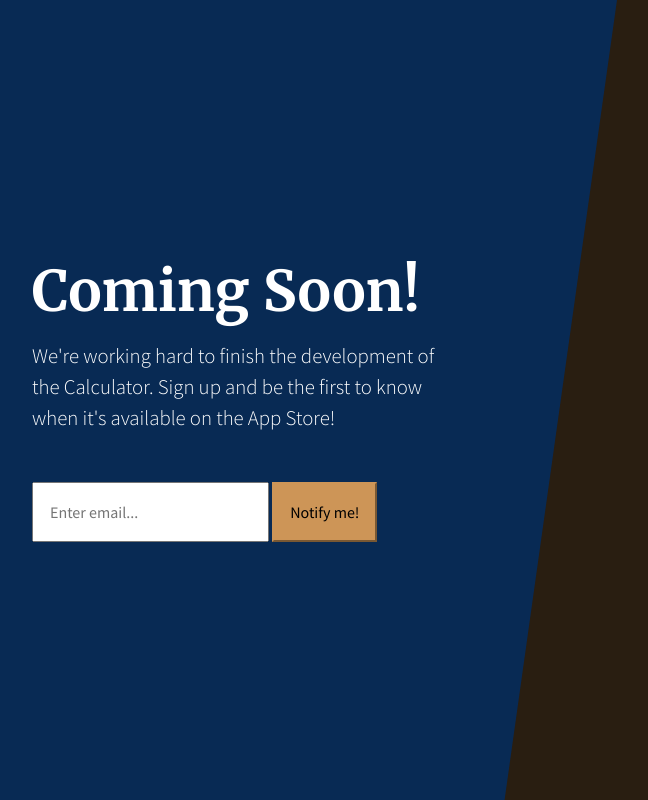
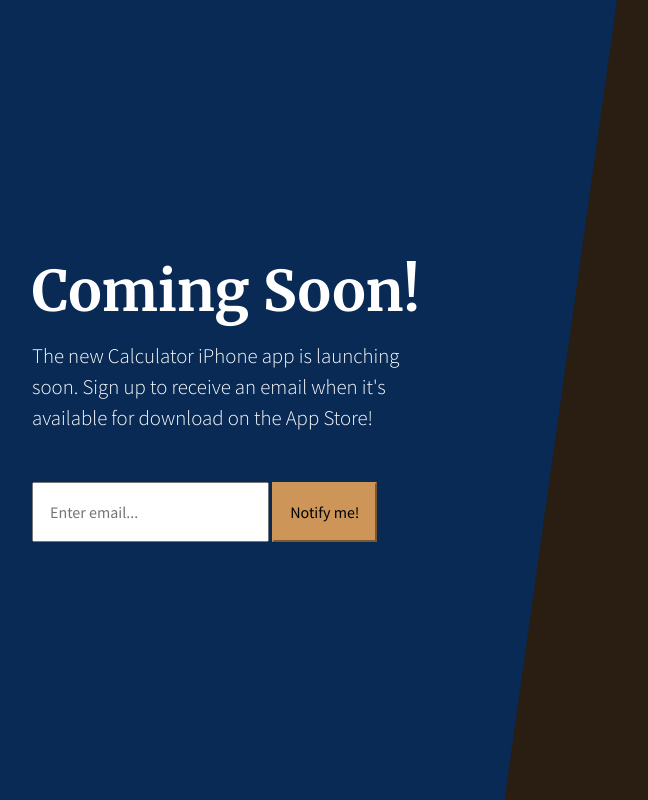
Before and after one commit to leialey/leialey.github.io, a website: page index.html in a window 1280 px wide. Shown: the whole page, without its empty margins (31-679 px from the left). Drawn offline with Linux system fonts and the light colour scheme.

Commit message:
New label

```diff
--- a/index.html
+++ b/index.html
@@ -36,7 +36,7 @@
         <div class="col-12 my-auto">
           <div class="masthead-content text-white py-5 py-md-0">
             <h1 class="mb-3">Coming Soon!</h1>
-            <p class="mb-5">We're working hard to finish the development of the Calculator. Sign up and be the first to know when it's available on the App Store!</p>
+            <p class="mb-5">The new Calculator iPhone app is launching soon. Sign up to receive an email when it's available for download on the App Store!</p>
             <div class="input-group input-group-newsletter">
               <!-- Begin Mailchimp Signup Form -->
 
```
Also changed, not shown: 1 other file.
